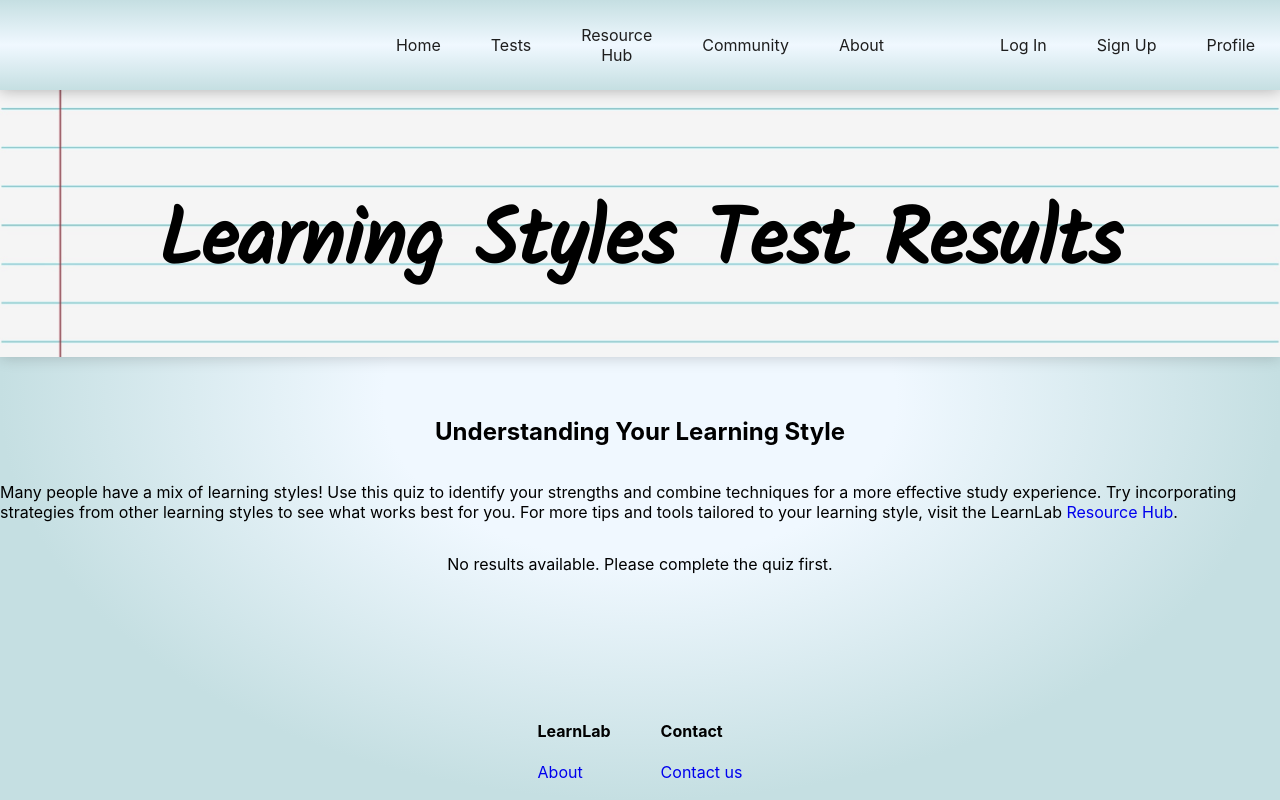
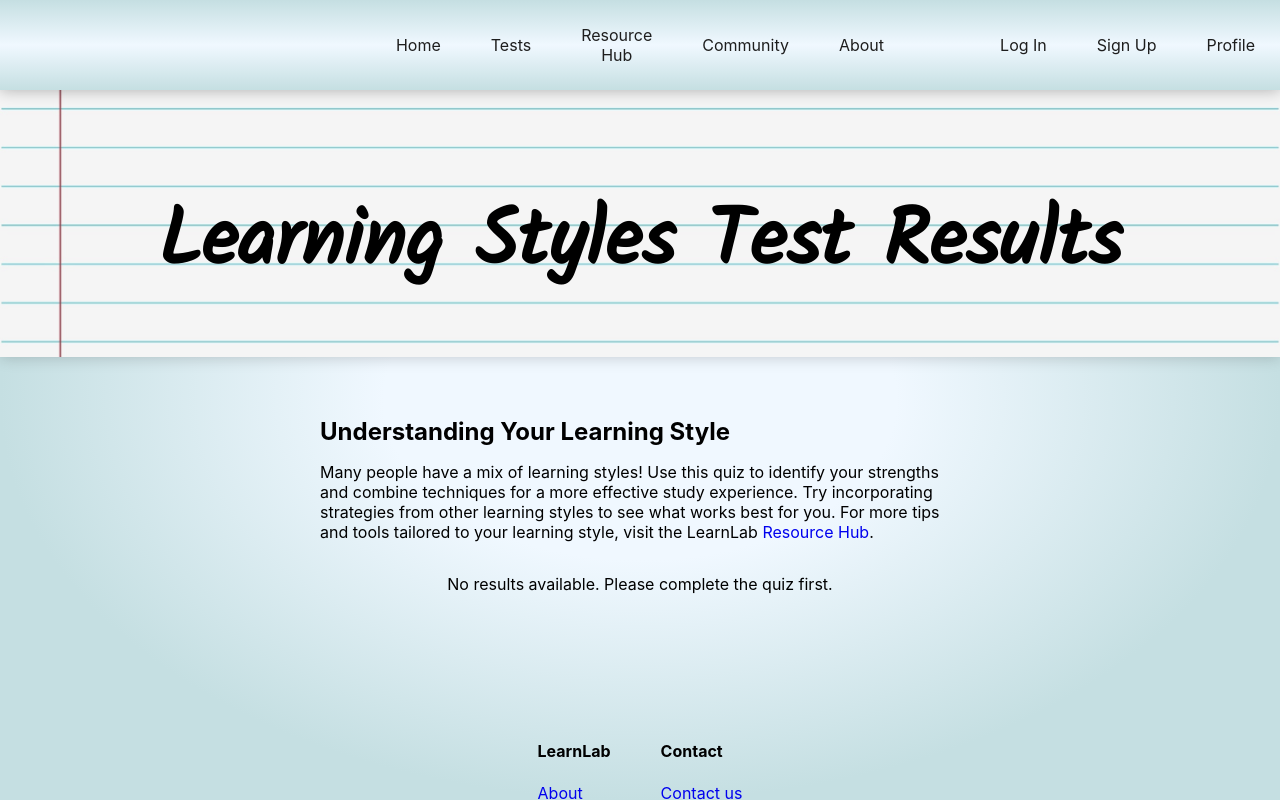
Before and after one commit to Norie06/LearnLab, a React (Create React App) app: page /tests/learning-styles/results in a window 1280 px wide. Built offline with nearby package versions, Linux system fonts and the light colour scheme.

Commit message:
Test results working - mostly

```diff
--- a/src/pages/LearningStylesQuiz.jsx
+++ b/src/pages/LearningStylesQuiz.jsx
@@ -2,11 +2,13 @@ import { useState, useEffect } from "react";
 import "../App.css";
 import QuizQuestion from "../components/QuizQuestion";
 import "./LearningStylesQuiz.css";
-import { Link } from "react-router-dom";
+import { useNavigate } from "react-router-dom";
 
 function LearningStylesQuiz() {
   const [quizData, setQuizData] = useState([]);
   const [selectedAnswers, setSelectedAnswers] = useState({}); // Track selected answers
+  //const [isReadyToNavigate, setIsReadyToNavigate] = useState(false);
+  const navigate = useNavigate();
 
   useEffect(() => {
     fetch("/content/learningstylesQuiz.json")
@@ -25,6 +27,11 @@ function LearningStylesQuiz() {
       return updatedAnswers;
     });
   };
+
+  const handleSubmit = () => {
+    console.log("Passing Selected Answers:", selectedAnswers); // Debug log
+    navigate("/tests/learning-styles/results", { state: selectedAnswers });
+  }
 
   return (
     <div id="learning_styles_quiz" className="page">
@@ -47,18 +54,28 @@ function LearningStylesQuiz() {
             </li>
           ))}
         </ul>
-        <Link
-          to={{
+          <button id="submit_quiz" className="button" onClick={handleSubmit}>
+            Submit
+          </button>
+        {/* {isReadyToNavigate ? (
+          <Link to={{
                 pathname: "/tests/learning-styles/results",
-            state: { selectedAnswers },
+              state: { selectedAnswers }
             }}
             onClick={() => console.log("Passing Selected Answers:", selectedAnswers)} // Debug log
           >
             <button id="submit_quiz" className="button">Submit</button>
           </Link>
+        ) : (
+          <button id="submit_quiz" className="button" onClick={handleSubmit}>
+            Submit
+          </button>
+        )} */}
       </main>
     </div>
   );
 }
 
 export default LearningStylesQuiz;
+
+/* Note! The path is changed after the request is made!! */
--- /dev/null
+++ b/src/pages/LearningStylesResults.css
@@ -0,0 +1,20 @@
+#learning_styles_results main {
+  width: 50%;
+  margin-top: 20px;
+}
+
+#learning_styles_results h2 {
+  margin: 0;
+  align-self: flex-start;
+}
+
+/* Center the chart and set a max width */
+.chart-container {
+  display: flex;
+  justify-content: center;
+  width: 100%
+}
+
+.chart-container canvas {
+  width: 100%; /* Ensure the chart takes up the full width of the container */
+}
--- a/src/pages/LearningStylesResults.jsx
+++ b/src/pages/LearningStylesResults.jsx
@@ -12,21 +12,25 @@ import {
   Legend,
 } from "chart.js";
 import "../App.css";
+import "./LearningStylesResults.css"
 
 // Register Chart.js components
 ChartJS.register(CategoryScale, LinearScale, BarElement, Title, Tooltip, Legend);
 
 function LearningStylesResults() {
+
   const location = useLocation();
-  const { selectedAnswers } = location.state || {}; // Extract selectedAnswers from state
+  const selectedAnswers = location.state;
   console.log("Received Selected Answers in Results:", selectedAnswers); // Debug log
+
+
   const [markdownContent, setMarkdownContent] = useState("");
-  const [chartData, setChartData] = useState(null); // State for chart data
+  const [chartData, setChartData] = useState(null); // State for chart data*/
 
   const evaluateAnswers = (answers) => {
     if (!answers || Object.keys(answers).length === 0) {
       console.error("No answers provided for evaluation.");
-      return { learningStyle: "unknown", counts: null }; // Return default values if answers are missing
+      return { learningStyle: "unknown", counts: { visual: 0, auditory: 0, kinesthetic: 0, reading: 0 } }; // Return default values if answers are missing
     }
 
     const counts = { visual: 0, auditory: 0, kinesthetic: 0, reading: 0 };
@@ -101,6 +105,7 @@ function LearningStylesResults() {
       <header className="hero">
         <h1>Learning Styles Test Results</h1>
       </header>
+      <main>
         <h2>Understanding Your Learning Style</h2>
         <p>
           Many people have a mix of learning styles! Use this quiz to identify
@@ -117,7 +122,7 @@ function LearningStylesResults() {
             <>
               <ReactMarkdown>{markdownContent}</ReactMarkdown>
               {chartData && (
-              <div style={{ maxWidth: "600px", margin: "0 auto" }}>
+                <div className="chart-container">
                   <Bar
                     data={chartData}
                     options={{
@@ -138,6 +143,7 @@ function LearningStylesResults() {
             </>
           )}
         </div>
+      </main>
     </div>
   );
 }
```
Also changed, not shown: src/context/QuizContext.jsx (added, +15 -0 lines). Lines whose indentation alone changed are shown as unchanged.
